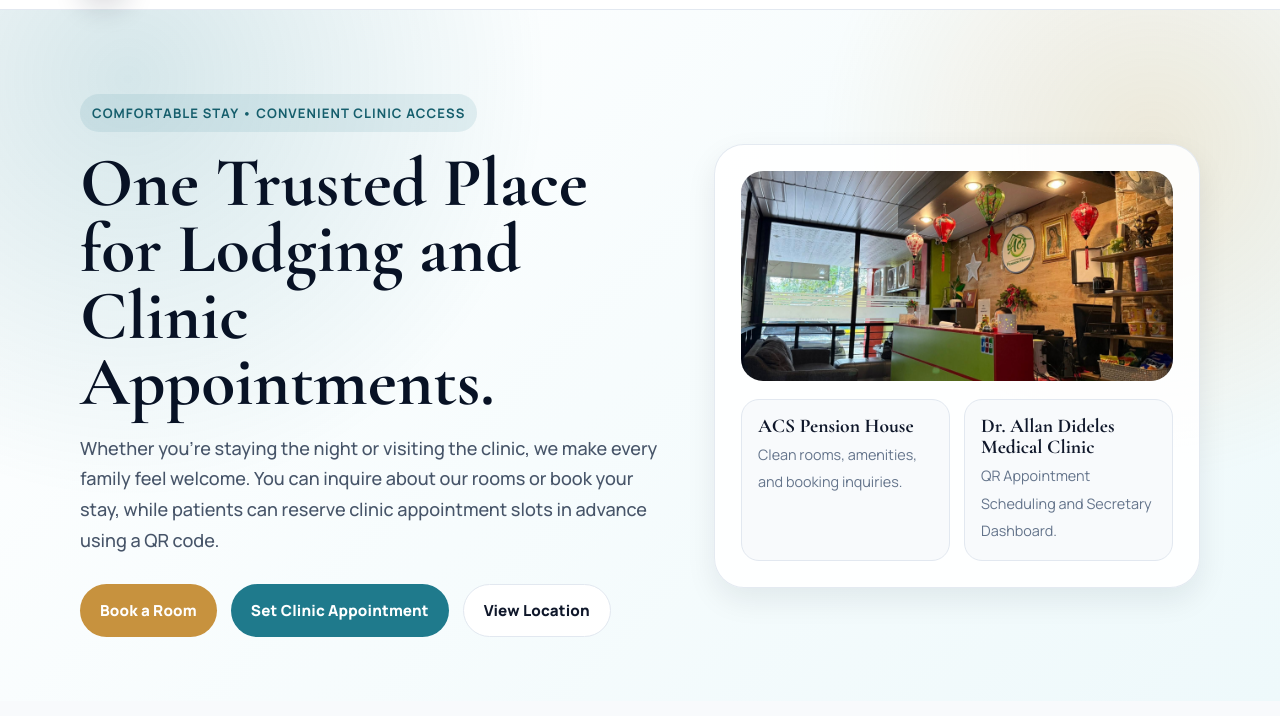
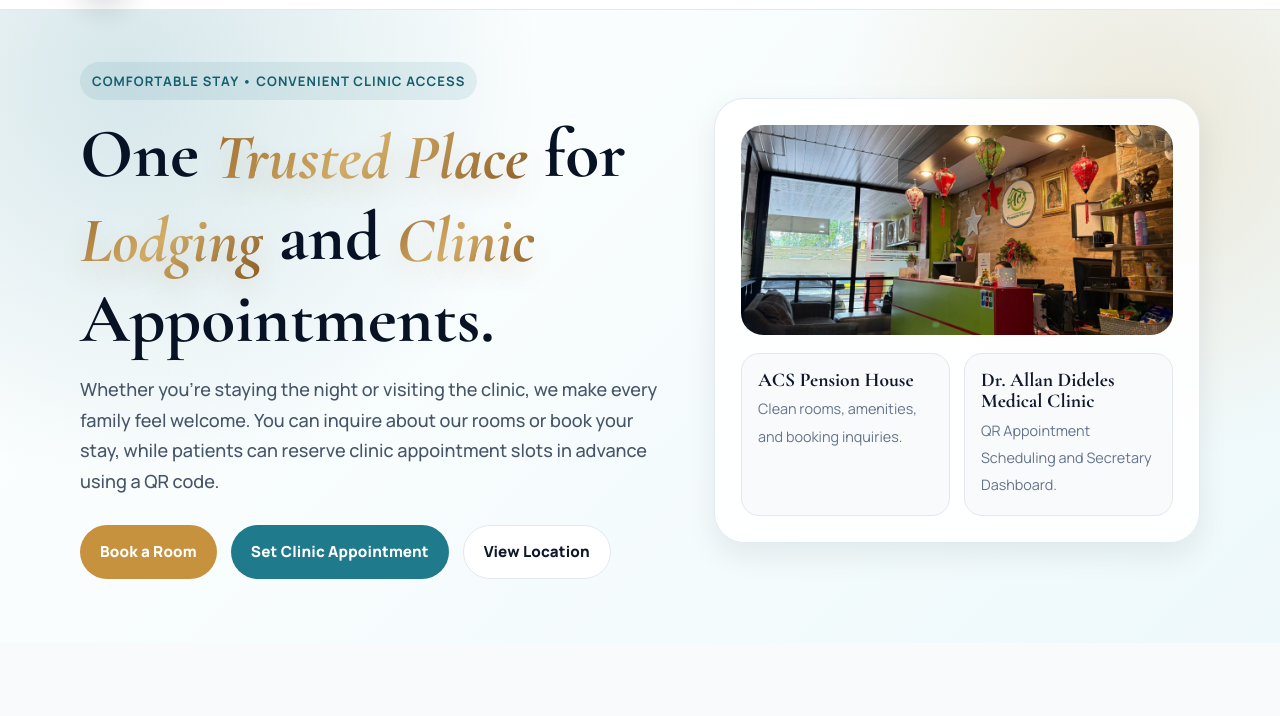
Before and after one commit to bozzbet/house-of-acs, a plain HTML site: page index.html in a window 1280 px wide. Shown: the part 63-779 px from the top of the page. Drawn offline with nearby package versions, Linux system fonts and the light colour scheme.

Commit message:
Updating design

```diff
--- a/assets/css/styles.css
+++ b/assets/css/styles.css
@@ -18,7 +18,10 @@
 
 * { box-sizing: border-box; margin: 0; padding: 0; }
 
-html { scroll-behavior: smooth; }
+html {
+  scroll-behavior: smooth;
+  scroll-padding-top: 72px;
+}
 
 body {
   font-family: var(--font-body);
@@ -40,6 +43,10 @@ p {
 }
 
 a { color: inherit; text-decoration: none; }
+
+main#home {
+  scroll-margin-top: 72px;
+}
 
 .container {
   width: min(1120px, calc(100% - 32px));
@@ -185,7 +192,7 @@ nav a:hover { color: var(--primary); }
     radial-gradient(circle at 10% 10%, rgba(31, 122, 140, 0.18), transparent 32%),
     radial-gradient(circle at 90% 20%, rgba(199, 146, 62, 0.18), transparent 26%),
     linear-gradient(135deg, #ffffff, #eef9fb);
-  padding: 84px 0 64px;
+  padding: 52px 0 64px;
 }
 
 .hero-grid {
@@ -211,7 +218,7 @@ nav a:hover { color: var(--primary); }
 .hero h1 {
   max-width: 660px;
   font-size: 4.35rem;
-  line-height: 0.95;
+  line-height: 1.04;
   letter-spacing: 0;
   margin-bottom: 18px;
 }
@@ -319,6 +326,13 @@ section { padding: 76px 0; }
   font-weight: 700;
   letter-spacing: 0;
   text-shadow: 0 12px 26px rgba(157, 106, 46, 0.18);
+}
+
+.hero-accent {
+  font-size: 0.92em;
+  line-height: 1.18;
+  padding-bottom: 0.08em;
+  vertical-align: -0.03em;
 }
 
 .section-heading p {
--- a/index.html
+++ b/index.html
@@ -49,7 +49,7 @@
       <div class="container hero-grid">
         <div>
           <div class="eyebrow">Comfortable Stay • Convenient Clinic Access</div>
-          <h1>One Trusted Place for Lodging and Clinic Appointments.</h1>
+          <h1>One <span class="warm-script hero-accent">Trusted Place</span> for <span class="warm-script hero-accent">Lodging</span> and <span class="warm-script hero-accent">Clinic</span> Appointments.</h1>
           <p>
             Whether you’re staying the night or visiting the clinic, we make every family feel welcome.
             You can inquire about our rooms or book your stay, while patients can reserve clinic
```
